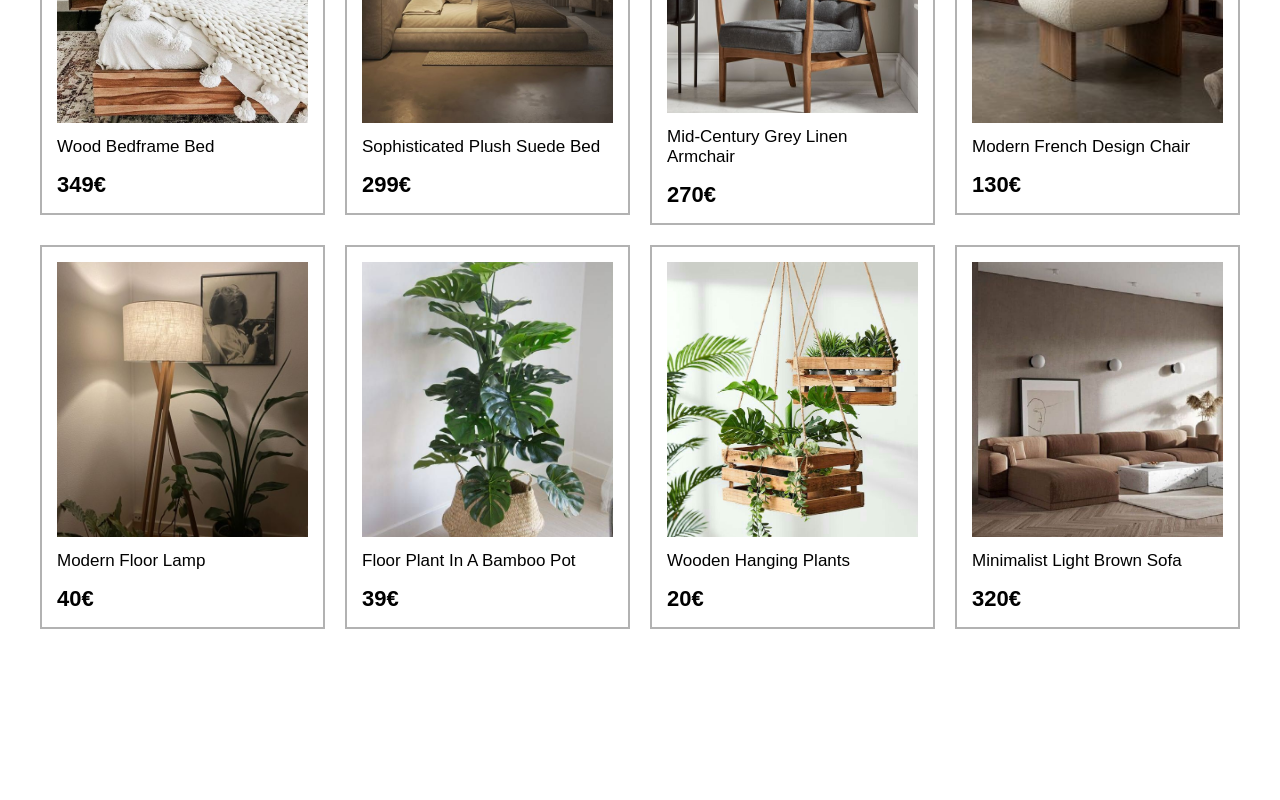
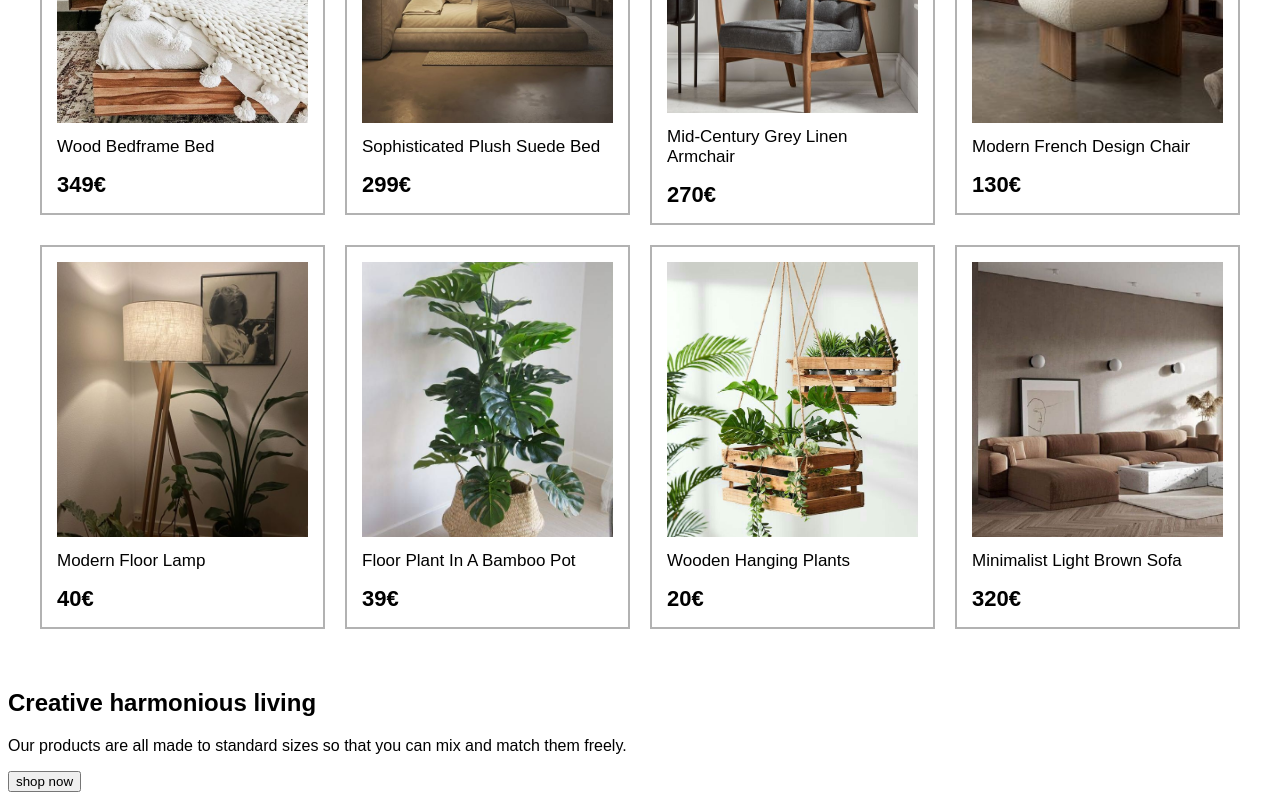
Before and after one commit to mhserrano/e-commerce, a React (Vite) app: page / in a window 1280 px wide. Shown: the part 958-1758 px from the top of the page. Before the commit the page ends 1635 px from the top, so only its background shows below. Built offline with nearby package versions, Linux system fonts and the light colour scheme; a web font is replaced by a local one.

Commit message:
Added the link to the categories page

```diff
--- a/src/components/Banner.jsx
+++ b/src/components/Banner.jsx
@@ -1,5 +1,23 @@
+import { Link } from "react-router-dom";
+
 function Banner() {
-  return null;
+  const handleClick = () => {
+    window.scrollTo(0, 0);
+  };
+  return (
+    <div className="banner-container">
+      <div className="text">
+        <h2>Creative harmonious living</h2>
+        <p>
+          Our products are all made to standard sizes so that you can mix and
+          match them freely.
+        </p>
+        <Link to="categories/all" onClick={handleClick}>
+          <button>shop now</button>
+        </Link>
+      </div>
+    </div>
+  );
 }
 
 export default Banner;
```
